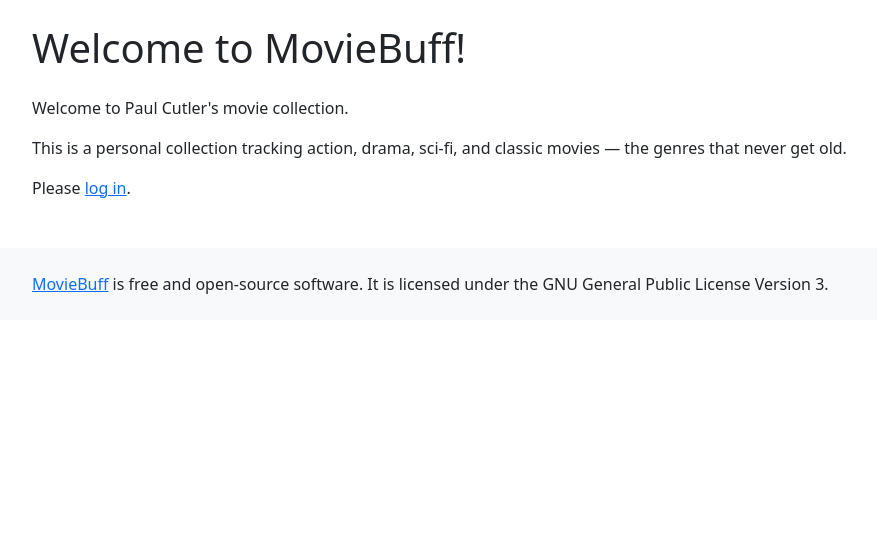
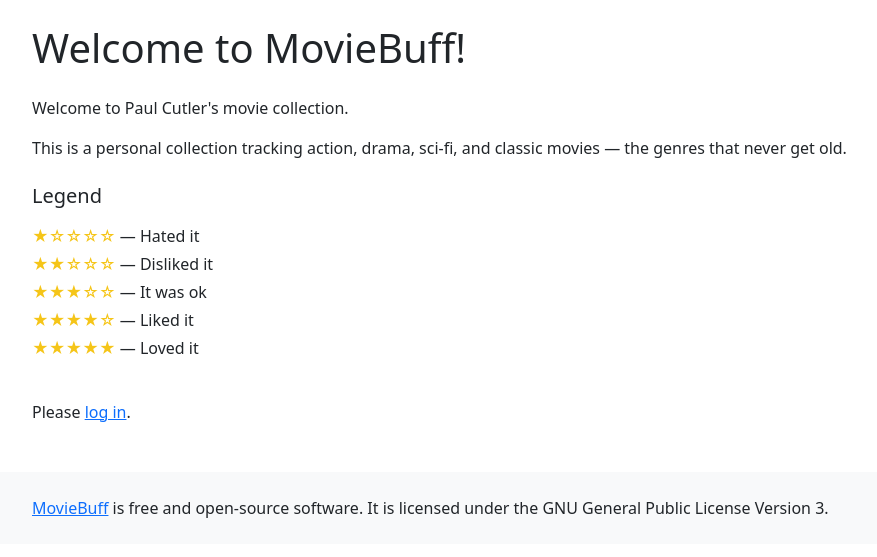
Before and after one commit to prcutler/moviebuff, a Django app: template users/templates/users/home.html in a window 1280 px wide. Shown: the part 146-703 px from the top of the page, without its empty margins (50-927 px from the left). Run offline with Django 3.2, Linux system fonts and the light colour scheme; the template is opened without the code that fills it, so the values that code supplies are empty.

Commit message:
Add Legend

```diff
--- a/users/templates/users/home.html
+++ b/users/templates/users/home.html
@@ -8,8 +8,10 @@
     <p>Welcome to Paul Cutler's movie collection.</p>
     <p>This is a personal collection tracking action, drama, sci-fi, and classic movies — the genres that never get old.</p>
 
+    <div class="row my-4">
         {% if recent_reviews %}
-    <section aria-labelledby="recent-reviews-title" class="my-4">
+        <div class="col-md-6">
+            <section aria-labelledby="recent-reviews-title">
                 <h2 id="recent-reviews-title" class="h5 mb-3">Recent Ratings</h2>
                 <ul class="list-unstyled">
                     {% for entry in recent_reviews %}
@@ -17,7 +19,21 @@
                     {% endfor %}
                 </ul>
             </section>
+        </div>
         {% endif %}
+        <div class="col-md-6">
+            <section aria-labelledby="legend-title">
+                <h2 id="legend-title" class="h5 mb-3">Legend</h2>
+                <ul class="list-unstyled">
+                    <li class="mb-1"><span style="color: #f5c518;">★☆☆☆☆</span> — Hated it</li>
+                    <li class="mb-1"><span style="color: #f5c518;">★★☆☆☆</span> — Disliked it</li>
+                    <li class="mb-1"><span style="color: #f5c518;">★★★☆☆</span> — It was ok</li>
+                    <li class="mb-1"><span style="color: #f5c518;">★★★★☆</span> — Liked it</li>
+                    <li class="mb-1"><span style="color: #f5c518;">★★★★★</span> — Loved it</li>
+                </ul>
+            </section>
+        </div>
+    </div>
     {% if random_movies %}
     <div class="row row-cols-2 row-cols-md-4 g-3 my-4">
         {% for entry in random_movies %}
```
Lines whose indentation alone changed are shown as unchanged.
